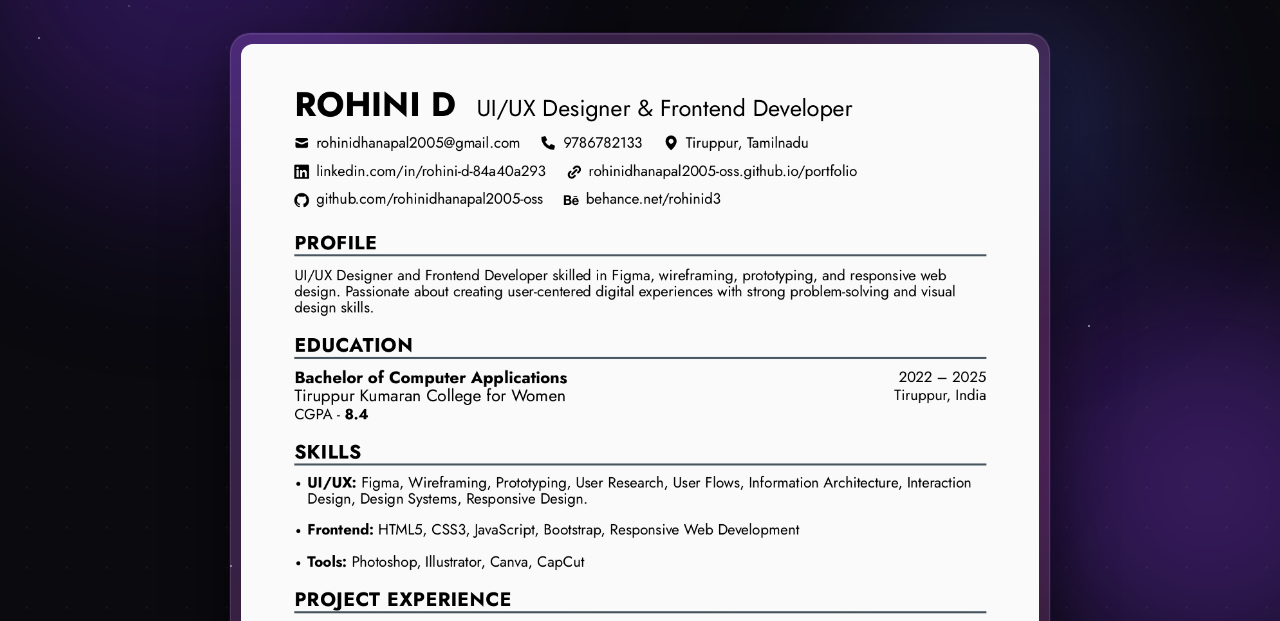
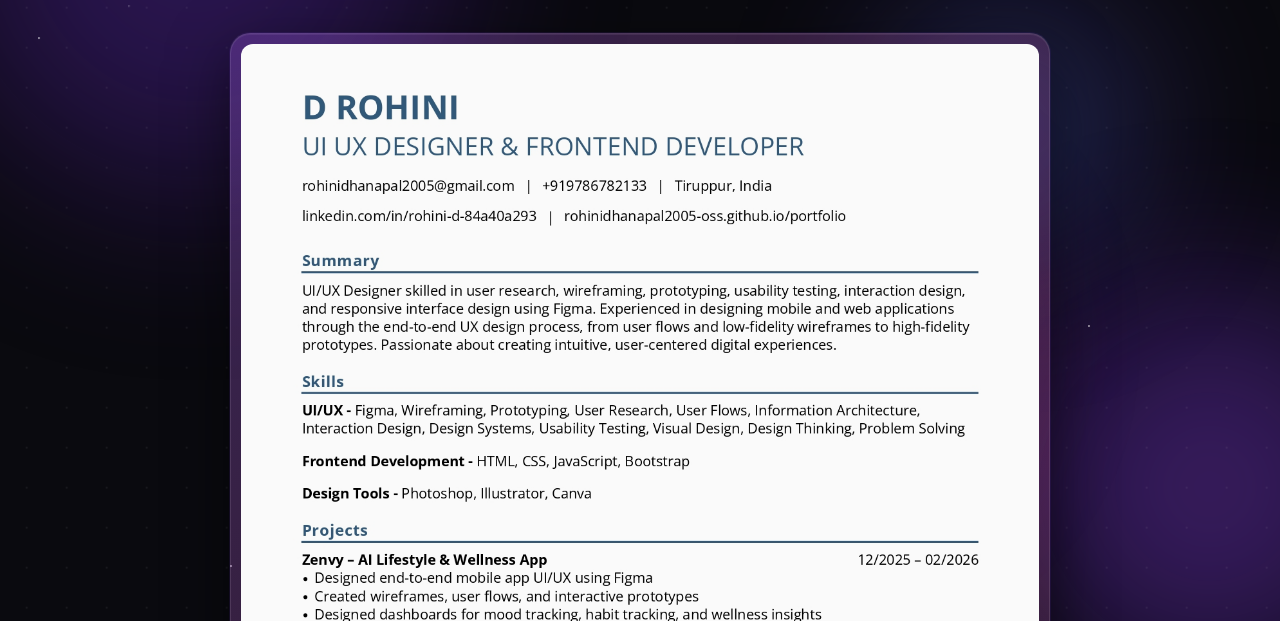
Before and after one commit to rohinidhanapal2005-oss/portfolio, a plain HTML site: page resumefinalfix (1).html in a window 1280 px wide. Shown: the part 179-800 px from the top of the page. Drawn offline with Linux system fonts and the light colour scheme.

Commit message:
resume update

```diff
--- a/resumefinalfix (1).html
+++ b/resumefinalfix (1).html
@@ -523,14 +523,14 @@
     <div class="resume-wrapper">
       <img
         class="resume-img"
-        src="D.Rohini_UIUX_Resume_page-0001.jpg"
+        src="Rohini_d_Resume_ui_ux_page-0001.jpg"
         alt="Rohini D Resume"
       />
     </div>
 
     <!-- Glass download button -->
     <div class="download-wrap">
-      <a class="download-btn" href="D.Rohini_UIUX_Resume.pdf" download="Rohini_D_Resume.pdf">
+      <a class="download-btn" href="Rohini_d_Resume_ui_ux_page-0001.jpg" download="Rohini_d_Resume_ui_ux.pdf">
         <svg class="dl-icon" viewBox="0 0 24 24">
           <path d="M21 15v4a2 2 0 0 1-2 2H5a2 2 0 0 1-2-2v-4"/>
           <polyline points="7 10 12 15 17 10"/>
```
Also changed, not shown: D.Rohini_UIUX_Resume_page-0001.jpg (deleted), Rohini_d_Resume_ui_ux_page-0001.jpg (added), 3 other files.
